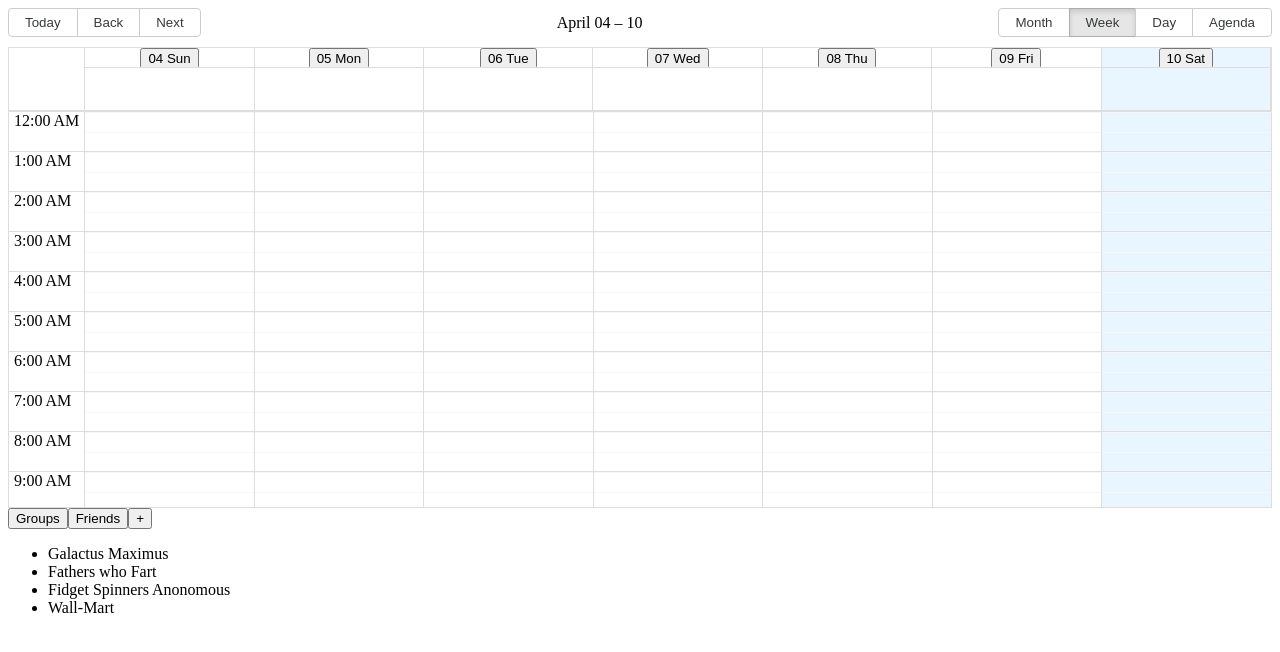
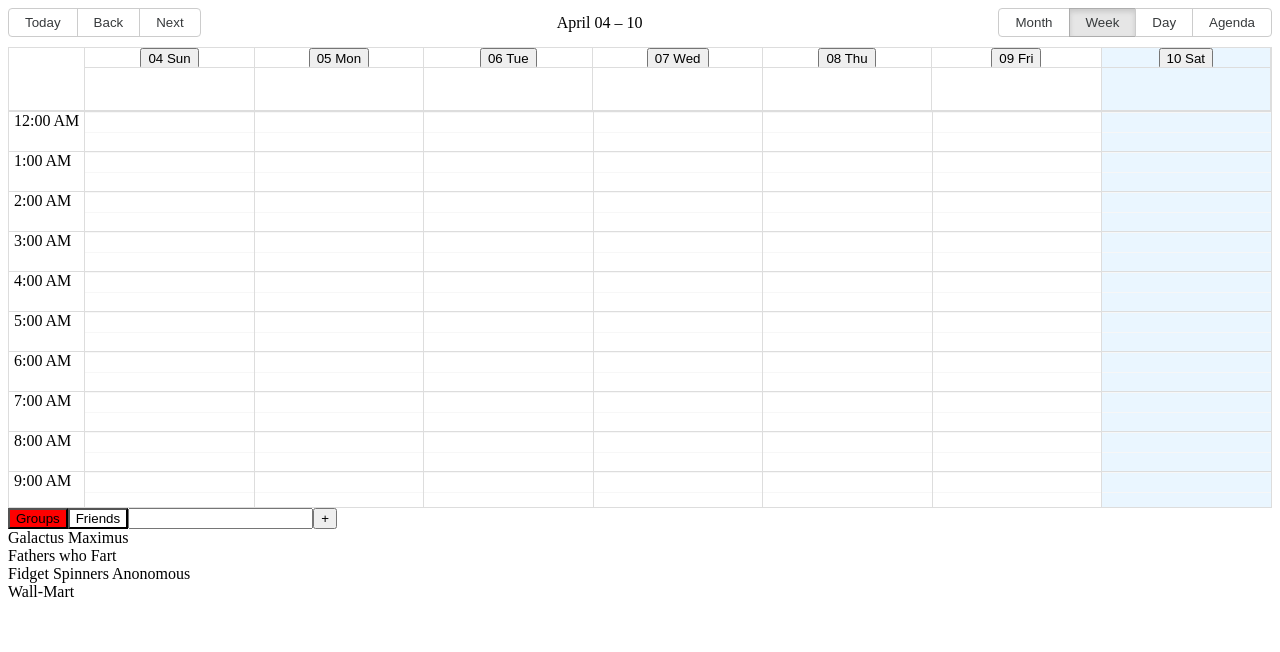
Before and after one commit to Blue-Caribbean/Planit, a React app: page / in a window 1280 px wide. Shown: the top 652 px of the page. Built offline with nearby package versions, Linux system fonts and the light colour scheme.

Commit message:
Changes before merge

```diff
--- a/src/components/Sidebar/Sidebar.jsx
+++ b/src/components/Sidebar/Sidebar.jsx
@@ -11,6 +11,7 @@ class Sidebar extends React.Component {
         groups: ['Galactus Maximus', 'Fathers who Fart', 'Fidget Spinners Anonomous', 'Wall-Mart'],
       },
       groupsSelected: true,
+      searchTerm: '',
     };
     this.handleToggle = this.handleToggle.bind(this);
   }
@@ -20,16 +21,24 @@ class Sidebar extends React.Component {
     if (groupsSelected === true) {
       this.setState({
         groupsSelected: false,
+        searchTerm: '',
       });
     } else {
       this.setState({
         groupsSelected: true,
+        searchTerm: '',
       });
     }
   }
 
+  handleChange(event) {
+    this.setState({
+      searchTerm: event.target.value,
+    });
+  }
+
   render() {
-    const { dummy, groupsSelected } = this.state;
+    const { dummy, groupsSelected, searchTerm } = this.state;
     let friendsColor = 'red';
     let groupsColor = 'white';
     if (groupsSelected === true) {
@@ -38,12 +47,19 @@ class Sidebar extends React.Component {
     }
     return (
       <div id="sidebarContainer">
-        <button type="button" onClick={this.handleToggle} color={groupsColor}>
+        <button type="button" onClick={this.handleToggle} style={{ backgroundColor: groupsColor }}>
           Groups
         </button>
-        <button type="button" id="friendsButton" onClick={this.handleToggle} color={friendsColor}>
+        <button
+          type="button"
+          id="friendsButton"
+          onClick={this.handleToggle}
+          color={friendsColor}
+          style={{ backgroundColor: friendsColor }}
+        >
           Friends
         </button>
+        <input type="text" value={searchTerm} onChange={this.handleChange} />
         <button type="button">+</button>
         <SidebarList
           friends={dummy.friends}
--- a/src/components/Sidebar/SidebarList.jsx
+++ b/src/components/Sidebar/SidebarList.jsx
@@ -11,8 +11,9 @@ class SidebarList extends React.Component {
   }
 
   handleClick(event) {
+    console.log(event);
     this.setState({
-      clicked: event.target.value,
+      clicked: event.target.innerHTML,
     });
   }
 
@@ -32,15 +33,20 @@ class SidebarList extends React.Component {
         </div>
       );
     }
+    /*
+      Add this button into the render method below if
+      we want to schedule events directly from the sidebar
+
+      In my opinion it would be much easier to just have a single
+      button to schedule the event and have the group details change.
+    */
     return (
       <div className="sidebarList">
-        <ul>
-          {groups.map((group, index) => (
-            <li key={index} onClick={this.handleClick}>
-              {group}
-            </li>
-          ))}
-        </ul>
+        {groups.map((group, index) => (
+          <div key={index} onClick={this.handleClick} name={group}>
+            {group}
+          </div>
+        ))}
       </div>
     );
   }
```
Also changed, not shown: public/bundle.js.
